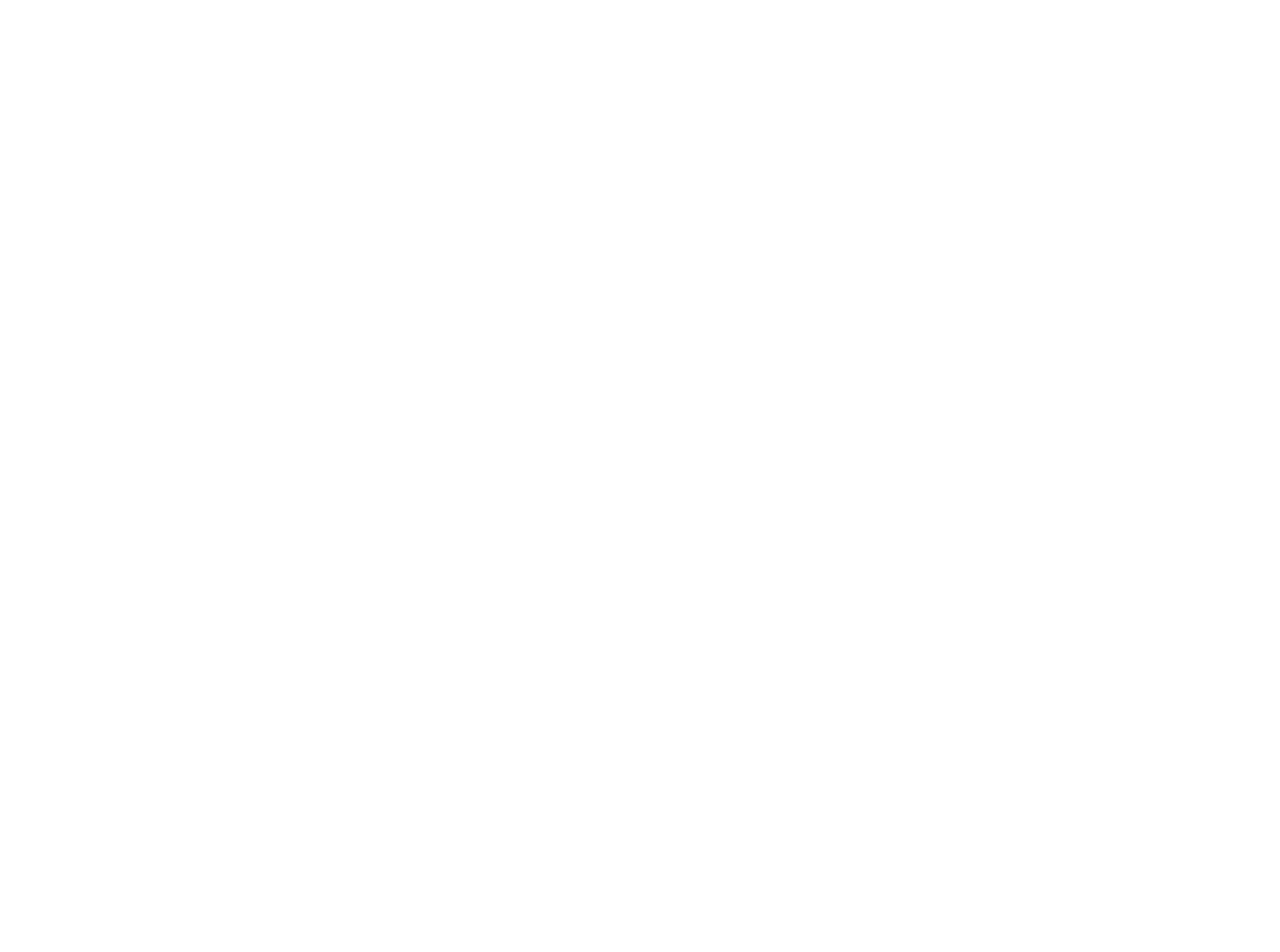
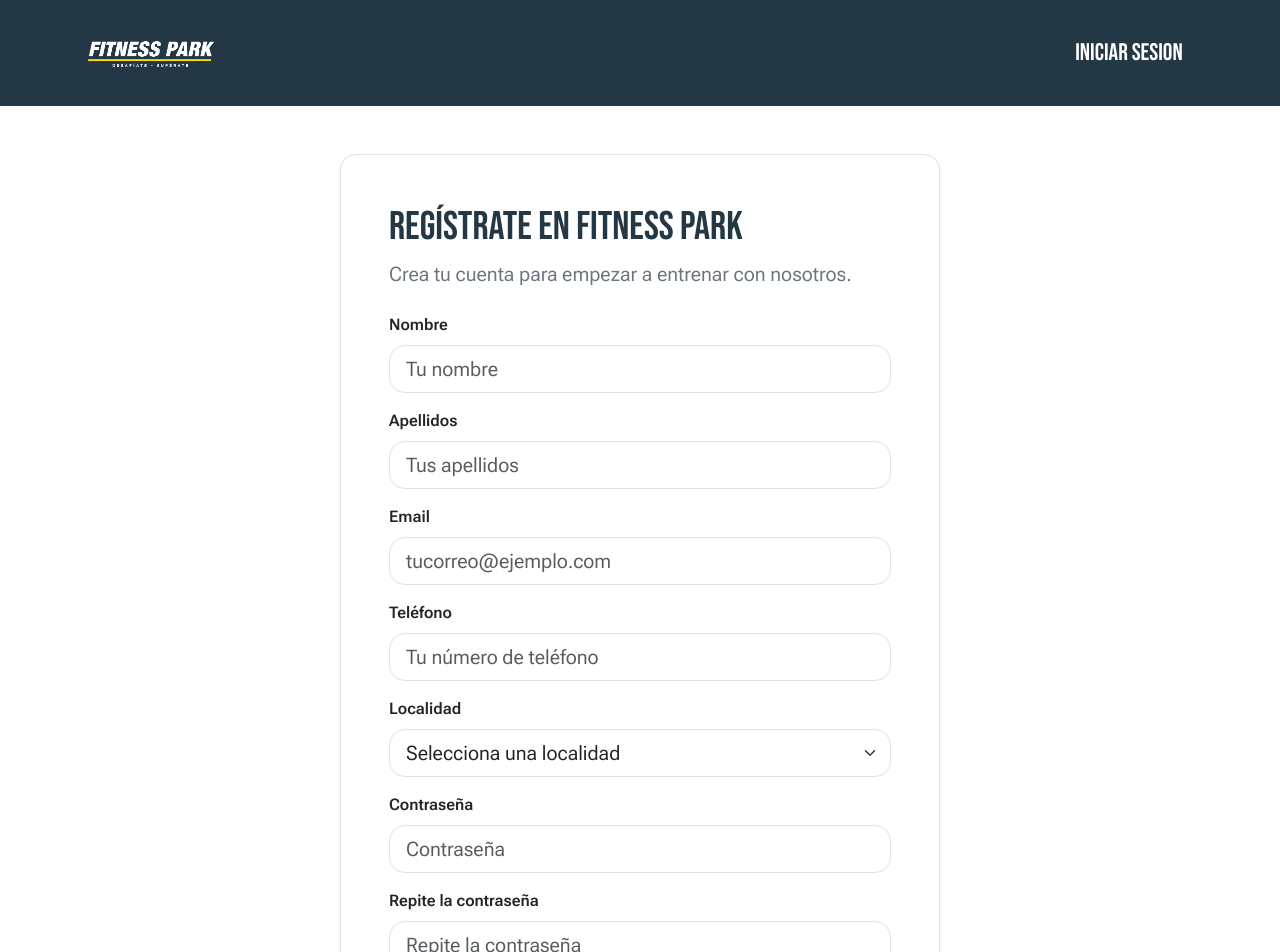
Before and after one commit to ArtemKulytskyy/GimnasioWeb, a React (Vite) app: page /GimnasioWeb/signup in a window 1280 px wide. Before the commit this address had no page. Shown: the top 952 px of the page. Before the commit the page ends 800 px from the top, so only its background shows below. Built offline with nearby package versions, Linux system fonts and the light colour scheme.

Commit message:
Formulario Registro + validacion

```diff
--- a/src/App.jsx
+++ b/src/App.jsx
@@ -7,6 +7,7 @@
 import ScrollToTop from './components/common/ScrollToTop'
 import Entrenadores from './components/Entrenadores'
 import IniciarSesionModal from './components/IniciarSesionModal'
+import Registro from './components/Registro'
 //import './App.css'
 
 function App() {
@@ -22,6 +23,7 @@
           <Route path="/clases" element={<Clases />}/>
           <Route path="/entrenadores" element={<Entrenadores />}/>
           <Route path="/login" element={<IniciarSesionModal />}/>
+          <Route path="/signup" element={<Registro />} />
         </Routes>
       </BrowserRouter>
     </>
--- a/src/components/IniciarSesionModal.jsx
+++ b/src/components/IniciarSesionModal.jsx
@@ -1,4 +1,4 @@
-import {Link} from 'react-router-dom';
+
 import BtnIniciarSesion from './common/BtnIniciarSesion';
 import BtnRegistrarme from './common/BtnRegistrarme';
 
--- /dev/null
+++ b/src/components/Registro.jsx
@@ -0,0 +1,279 @@
+import { useState } from "react";
+import MainLayout from "./layouts/MainLayout";
+
+function Registro() {
+  const [formData, setFormData] = useState({
+    nombre: "",
+    apellidos: "",
+    email: "",
+    telefono: "",
+    password: "",
+    confirmPassword: "",
+    localidad: "",
+  });
+
+  const [errors, setErrors] = useState({});
+
+  const handleChange = (e) => {
+    const { name, value } = e.target;
+
+    setFormData((prev) => ({
+      ...prev,
+      [name]: value,
+    }));
+
+    // Opcional: limpiar error del campo que se está editando
+    setErrors((prev) => ({
+      ...prev,
+      [name]: "",
+    }));
+  };
+
+  const validate = () => {
+    const newErrors = {};
+    const { nombre, apellidos, email, telefono, password, confirmPassword, localidad } = formData;
+
+    // Campos vacíos
+    if (!nombre.trim()) newErrors.nombre = "El nombre es obligatorio.";
+    if (!apellidos.trim()) newErrors.apellidos = "Los apellidos son obligatorios.";
+    if (!email.trim()) newErrors.email = "El email es obligatorio.";
+    if (!telefono.trim()) newErrors.telefono = "El teléfono es obligatorio.";
+    if (!password) newErrors.password = "La contraseña es obligatoria.";
+    if (!confirmPassword) newErrors.confirmPassword = "Repite la contraseña.";
+    if (!localidad) newErrors.localidad = "Selecciona una localidad.";
+
+    // Email formato
+    if (email && !/^[^\s@]+@[^\s@]+\.[^\s@]+$/.test(email)) {
+      newErrors.email = "Introduce un email válido.";
+    }
+
+    // Teléfono sin letras
+    if (telefono && /[A-Za-z]/.test(telefono)) {
+      newErrors.telefono = "El teléfono no puede contener letras.";
+    }
+
+    // Contraseña fuerte
+    const passwordRegex = /^(?=.*[a-z])(?=.*[A-Z])(?=.*[^A-Za-z0-9]).{8,}$/;
+    if (password && !passwordRegex.test(password)) {
+      newErrors.password =
+        "Mínimo 8 caracteres, con 1 mayúscula, 1 minúscula y 1 carácter especial.";
+    }
+
+    // Confirmación de contraseña
+    if (password && confirmPassword && password !== confirmPassword) {
+      newErrors.confirmPassword = "Las contraseñas no coinciden.";
+    }
+
+    return newErrors;
+  };
+
+  const handleSubmit = (e) => {
+    e.preventDefault();
+    const validationErrors = validate();
+
+    if (Object.keys(validationErrors).length > 0) {
+      setErrors(validationErrors);
+      return;
+    }
+
+    console.log("Datos válidos:", formData);
+
+    // Opcional: limpiar el formulario
+    // setFormData({
+    //   nombre: "",
+    //   apellidos: "",
+    //   email: "",
+    //   telefono: "",
+    //   password: "",
+    //   confirmPassword: "",
+    //   localidad: "",
+    // });
+  };
+
+  return (
+    <MainLayout>
+      <div className="container min-vh-100 d-flex align-items-center justify-content-center py-5">
+        <div
+          className="card shadow-sm border rounded-4 w-100"
+          style={{ maxWidth: "600px" }}
+        >
+          <div className="card-body p-4 p-md-5">
+            <h1 className="h3 mb-2 bebas-neue color-gris fs-1">
+              Regístrate en FITNESS PARK
+            </h1>
+            <p className="text-secondary mb-4 fs-5">
+              Crea tu cuenta para empezar a entrenar con nosotros.
+            </p>
+
+            <form onSubmit={handleSubmit} noValidate>
+              {/* Nombre */}
+              <div className="mb-3">
+                <label htmlFor="nombre" className="form-label fw-semibold">
+                  Nombre
+                </label>
+                <input
+                  type="text"
+                  id="nombre"
+                  name="nombre"
+                  className={`form-control form-control-lg rounded-4 ${
+                    errors.nombre ? "is-invalid" : ""
+                  }`}
+                  value={formData.nombre}
+                  onChange={handleChange}
+                  placeholder="Tu nombre"
+                />
+                {errors.nombre && (
+                  <div className="invalid-feedback">{errors.nombre}</div>
+                )}
+              </div>
+
+              {/* Apellidos */}
+              <div className="mb-3">
+                <label htmlFor="apellidos" className="form-label fw-semibold">
+                  Apellidos
+                </label>
+                <input
+                  type="text"
+                  id="apellidos"
+                  name="apellidos"
+                  className={`form-control form-control-lg rounded-4 ${
+                    errors.apellidos ? "is-invalid" : ""
+                  }`}
+                  value={formData.apellidos}
+                  onChange={handleChange}
+                  placeholder="Tus apellidos"
+                />
+                {errors.apellidos && (
+                  <div className="invalid-feedback">{errors.apellidos}</div>
+                )}
+              </div>
+
+              {/* Email */}
+              <div className="mb-3">
+                <label htmlFor="email" className="form-label fw-semibold">
+                  Email
+                </label>
+                <input
+                  type="email"
+                  id="email"
+                  name="email"
+                  className={`form-control form-control-lg rounded-4 ${
+                    errors.email ? "is-invalid" : ""
+                  }`}
+                  value={formData.email}
+                  onChange={handleChange}
+                  placeholder="tucorreo@ejemplo.com"
+                />
+                {errors.email && (
+                  <div className="invalid-feedback">{errors.email}</div>
+                )}
+              </div>
+
+              {/* Teléfono */}
+              <div className="mb-3">
+                <label htmlFor="telefono" className="form-label fw-semibold">
+                  Teléfono
+                </label>
+                <input
+                  type="text"
+                  id="telefono"
+                  name="telefono"
+                  className={`form-control form-control-lg rounded-4 ${
+                    errors.telefono ? "is-invalid" : ""
+                  }`}
+                  value={formData.telefono}
+                  onChange={handleChange}
+                  placeholder="Tu número de teléfono"
+                />
+                {errors.telefono && (
+                  <div className="invalid-feedback">{errors.telefono}</div>
+                )}
+              </div>
+
+              {/* Localidad */}
+              <div className="mb-3">
+                <label htmlFor="localidad" className="form-label fw-semibold">
+                  Localidad
+                </label>
+                <select
+                  id="localidad"
+                  name="localidad"
+                  className={`form-select form-select-lg rounded-4 ${
+                    errors.localidad ? "is-invalid" : ""
+                  }`}
+                  value={formData.localidad}
+                  onChange={handleChange}
+                >
+                  <option value="" hidden>Selecciona una localidad</option>
+                  <option value="Irun">Irun</option>
+                  <option value="Donostia">Donostia</option>
+                  <option value="Hernani">Hernani</option>
+                </select>
+                {errors.localidad && (
+                  <div className="invalid-feedback">{errors.localidad}</div>
+                )}
+              </div>
+
+              {/* Contraseña */}
+              <div className="mb-3">
+                <label htmlFor="password" className="form-label fw-semibold">
+                  Contraseña
+                </label>
+                <input
+                  type="password"
+                  id="password"
+                  name="password"
+                  className={`form-control form-control-lg rounded-4 ${
+                    errors.password ? "is-invalid" : ""
+                  }`}
+                  value={formData.password}
+                  onChange={handleChange}
+                  placeholder="Contraseña"
+                />
+                {errors.password && (
+                  <div className="invalid-feedback">{errors.password}</div>
+                )}
+              </div>
+
+              {/* Confirmar contraseña */}
+              <div className="mb-4">
+                <label
+                  htmlFor="confirmPassword"
+                  className="form-label fw-semibold"
+                >
+                  Repite la contraseña
+                </label>
+                <input
+                  type="password"
+                  id="confirmPassword"
+                  name="confirmPassword"
+                  className={`form-control form-control-lg rounded-4 ${
+                    errors.confirmPassword ? "is-invalid" : ""
+                  }`}
+                  value={formData.confirmPassword}
+                  onChange={handleChange}
+                  placeholder="Repite la contraseña"
+                />
+                {errors.confirmPassword && (
+                  <div className="invalid-feedback">
+                    {errors.confirmPassword}
+                  </div>
+                )}
+              </div>
+
+              {/* Botón enviar */}
+              <button
+                type="submit"
+                className="btn btn-warning w-100 py-3 border-dark"
+              >
+                REGISTARME
+              </button>
+            </form>
+          </div>
+        </div>
+      </div>
+    </MainLayout>
+  );
+}
+
+export default Registro;
--- a/src/components/common/BtnRegistrarme.jsx
+++ b/src/components/common/BtnRegistrarme.jsx
@@ -1,11 +1,25 @@
 import { Link } from "react-router-dom";
 
+
 function BtnRegistrarme({ extraClass = "" }) {
+  const handleClick = () => {
+    // Buscar cualquier modal de Bootstrap que esté abierta
+    const openModalEl = document.querySelector(".modal.show");
+    if (openModalEl) {
+      const modalInstance =
+        Modal.getInstance(openModalEl) || new Modal(openModalEl);
+      modalInstance.hide();
+    }
+    // No hace falta hacer navigate aquí: el <Link> ya navega solo a /signup
+  };
+
   return (
     <Link
-        to="/signup"
-        className={`btn btn-warning col-10 col-md-4 p-3 ${extraClass}`}>
-        REGISTRARME
+      to="/signup"
+      className={`btn btn-warning col-10 col-md-4 p-3 ${extraClass}`}
+      onClick={handleClick}
+    >
+      REGISTRARME
     </Link>
   );
 }
```
